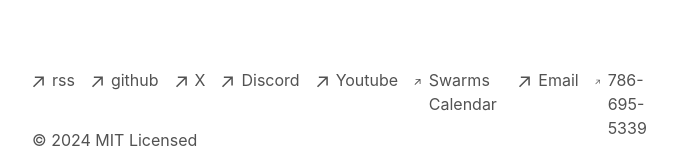
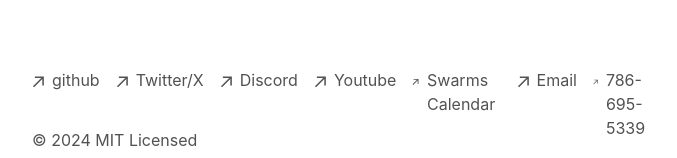
Before and after one commit to kyegomez/kyegomez-com, a Next.js app: page / in a window 1280 px wide. Shown: the part 412-570 px from the top of the page, without its empty margins (320-997 px from the left). Built offline with nearby package versions, Linux system fonts and the light colour scheme.

Commit message:
[CLEANUP]

```diff
--- a/app/components/footer.tsx
+++ b/app/components/footer.tsx
@@ -19,7 +19,7 @@ export default function Footer() {
   return (
     <footer className="mb-16">
       <ul className="font-sm mt-8 flex flex-col space-x-0 space-y-2 text-neutral-600 md:flex-row md:space-x-4 md:space-y-0 dark:text-neutral-300">
-        <li>
+        {/* <li>
           <a
             className="flex items-center transition-all hover:text-neutral-800 dark:hover:text-neutral-100"
             rel="noopener noreferrer"
@@ -29,7 +29,7 @@ export default function Footer() {
             <ArrowIcon />
             <p className="ml-2 h-7">rss</p>
           </a>
-        </li>
+        </li> */}
         <li>
           <a
             className="flex items-center transition-all hover:text-neutral-800 dark:hover:text-neutral-100"
@@ -49,7 +49,7 @@ export default function Footer() {
             href="https://x.com/KyeGomezB"
           >
             <ArrowIcon />
-            <p className="ml-2 h-7">X</p>
+            <p className="ml-2 h-7">Twitter/X</p>
           </a>
         </li>
         <li>
```
